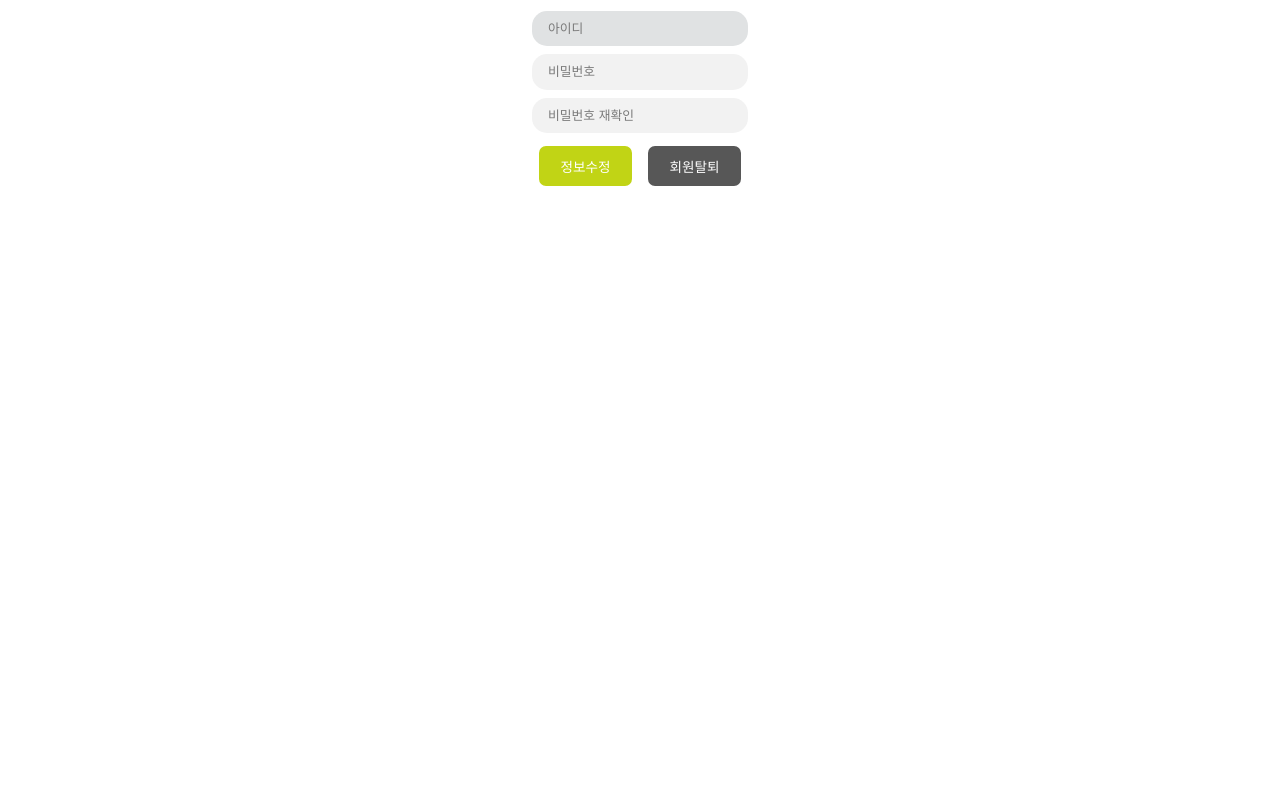
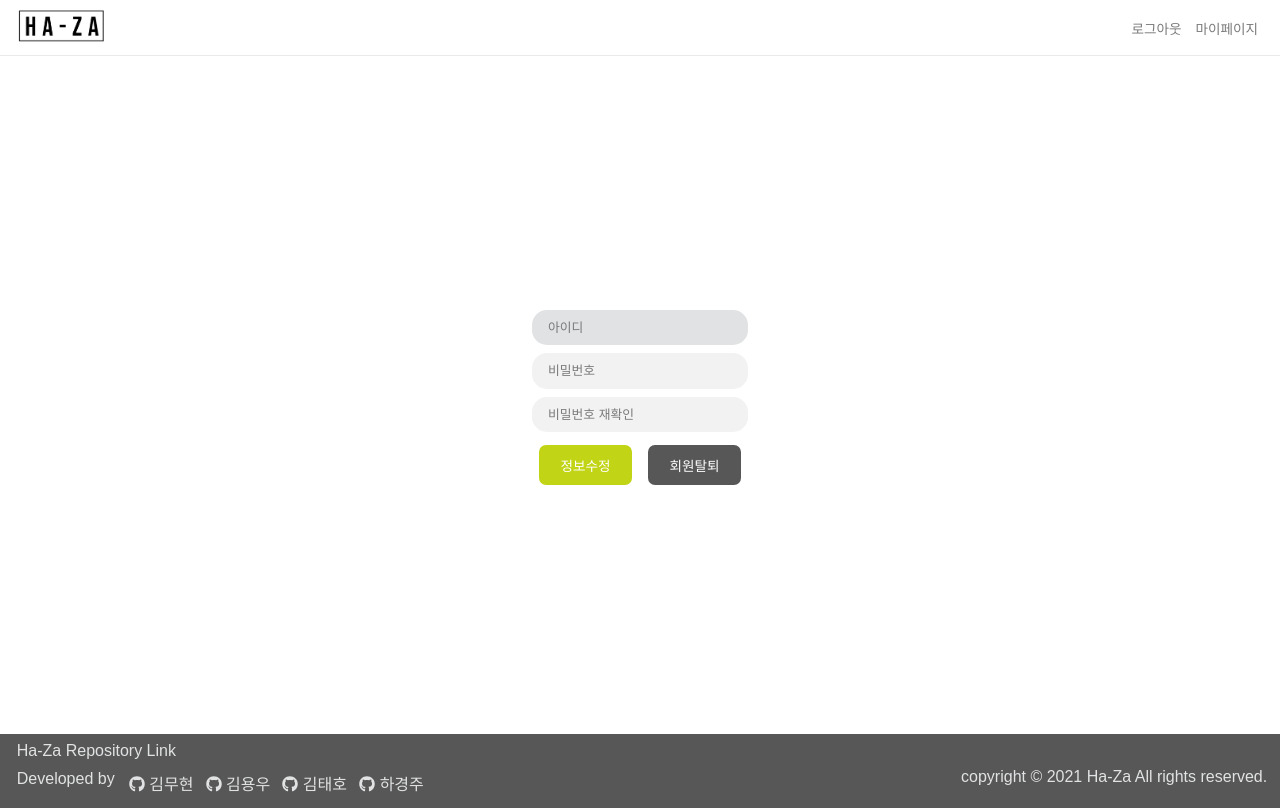
Before and after one commit to moo9205/Ha-Za, a React (Create React App) app in the folder client/: page /mypage in a window 1280 px wide. Built offline with nearby package versions, Linux system fonts and the light colour scheme.

Commit message:
modify: Files

```diff
--- a/client/src/App.tsx
+++ b/client/src/App.tsx
@@ -1,19 +1,123 @@
 import React from 'react';
 import { BrowserRouter, Route, Switch, Redirect } from 'react-router-dom';
+import { useState } from 'react';
+import { useSelector } from 'react-redux';
+import { RootState } from './modules';
+import styled from 'styled-components';
+import Header from './components/Header';
+import Footer from './components/Footer';
 import CounterContainer from './containers/CounterContainer';
+import Mainpage from './pages/Mainpage';
 import Login from './pages/Login';
 import Signup from './pages/Signup';
 import Mypage from './pages/Mypage';
+import Modal from './components/Modal';
+import Notification from './components/Notification';
+
+const AppWrapper = styled.div`
+  * {
+    box-sizing: border-box;
+    -webkit-box-sizing: border-box;
+    -moz-box-sizing: border-box;
+  }
+  .App {
+    font-family: 'Noto Sans KR', sans-serif;
+  }
+  .space {
+    margin-bottom: 3rem;
+  }
+`;
 
 const App: React.FC = () => {
+  const [openLogin, setOpenLogin] = useState(false);
+  const [openSignup, setOpenSignup] = useState(false);
+  const [openModal, setOpenModal] = useState(false);
+  const [message, setMessage] = useState('');
+  const [openNotice, setOpenNotice] = useState(false);
+  const isLogin = useSelector((state: RootState) => state.user).token;
+
+  const handleLoginModalOpen = () => {
+    setOpenLogin(true);
+  };
+  const handleSignupModalOpen = () => {
+    setOpenSignup(true);
+  };
+  const handleLoginModalClose = () => {
+    setOpenLogin(false);
+  };
+  const handleSignupModalClose = () => {
+    setOpenSignup(false);
+  };
+
+  const handleModalOpen = () => {
+    setOpenModal(true);
+  };
+
+  const handleModalClose = () => {
+    setOpenModal(false);
+  };
+
+  const handleMessage = (msg: string) => {
+    setMessage(msg);
+  };
+
+  const handleNotice = (boolean: boolean) => {
+    setOpenNotice(boolean);
+  };
+
   return (
     <BrowserRouter>
-      <Switch>
-        <Route exact path="/" component={CounterContainer} />
-        <Route path="/login" component={Login} />
-        <Route path="/signup" component={Signup} />
-        <Route path="/mypage" component={Mypage} />
-      </Switch>
+      <AppWrapper>
+        <div className="App">
+          <Header
+            login={handleLoginModalOpen}
+            signup={handleSignupModalOpen}
+            modal={handleModalOpen}
+            handleMessage={handleMessage}
+            handleNotice={handleNotice}
+          />
+          <div className="space" />
+          {openModal ? <Modal handleModal={handleModalClose} login={handleLoginModalOpen} /> : null}
+          <Switch>
+            <Route exact path="/" component={Mainpage} />
+            <Route exact path="/counter" component={CounterContainer} />
+            <Route path="/mypage">
+              {isLogin ? (
+                <Mypage
+                  modal={handleModalOpen}
+                  handleMessage={handleMessage}
+                  handleNotice={handleNotice}
+                />
+              ) : (
+                <Redirect to="/" />
+              )}
+            </Route>
+          </Switch>
+          {openNotice ? (
+            <Notification
+              message={message}
+              handleNotice={handleNotice}
+              handleMessage={handleMessage}
+            />
+          ) : null}
+          <Footer />
+          {openSignup ? (
+            <Signup
+              handleModal={handleSignupModalClose}
+              handleMessage={handleMessage}
+              handleNotice={handleNotice}
+            />
+          ) : null}
+          {openLogin ? (
+            <Login
+              signup={handleSignupModalOpen}
+              handleModal={handleLoginModalClose}
+              handleMessage={handleMessage}
+              handleNotice={handleNotice}
+            />
+          ) : null}
+        </div>
+      </AppWrapper>
     </BrowserRouter>
   );
 };
--- a/client/src/components/UserComponents.tsx
+++ b/client/src/components/UserComponents.tsx
@@ -24,8 +24,8 @@ export const InputField = styled.input`
   background-color: #f2f2f2;
   border: none;
   border-radius: 15px;
-  width: 11.5rem;
-  height: 1.2rem;
+  width: 13.5rem;
+  height: 2.2rem;
   padding: 0.5rem 1rem;
   margin-bottom: 0.5rem;
   color: ${Colors.darkGray};
--- a/client/src/index.tsx
+++ b/client/src/index.tsx
@@ -3,11 +3,22 @@ import ReactDOM from 'react-dom';
 import './index.css';
 import App from './App';
 import { Provider } from 'react-redux';
-import { createStore } from 'redux';
+import { createStore, compose } from 'redux'
 import rootReducer from './modules';
 import reportWebVitals from './reportWebVitals';
 
-const store = createStore(rootReducer);
+declare global {
+  interface Window {
+    __REDUX_DEVTOOLS_EXTENSION_COMPOSE__?: typeof compose;
+  }
+}
+
+const composeEnhancers = window.__REDUX_DEVTOOLS_EXTENSION_COMPOSE__ || compose
+
+const store = createStore(
+  rootReducer,
+  composeEnhancers()
+);
 
 ReactDOM.render(
   <Provider store={store}>
--- a/client/src/pages/Login.tsx
+++ b/client/src/pages/Login.tsx
@@ -54,7 +54,14 @@ export const SignupSpan = styled.span`
   }
 `;
 
-const Login: React.FC = () => {
+type LoginProp = {
+  signup: (a: boolean) => void;
+  handleModal: (a: boolean) => void;
+  handleMessage: (a: string) => void;
+  handleNotice: (a: boolean) => void;
+};
+
+const Login = ({ signup, handleModal, handleMessage, handleNotice }: LoginProp) => {
   const [loginInfo, setLoginInfo] = useState({
     id: '',
     password: ''
@@ -79,15 +86,10 @@ const Login: React.FC = () => {
     }
   };
 
-  // JUST FOR TESTING
-  const handleClick = () => {
-    alert('닫기');
-  };
-
   return (
     <Backdrop>
       <LoginView>
-        <CloseButton onClick={handleClick} />
+        <CloseButton onClick={handleModal} />
         <img className="logo" src={logo} alt="logo" />
         <LoginInputContainer>
           <InputField
--- /dev/null
+++ b/client/src/pages/Mainpage.tsx
@@ -0,0 +1,18 @@
+import styled from 'styled-components';
+
+export const MainpageWrapper = styled.div`
+  .main {
+    display: flex;
+    min-height: calc(100vh - 170px);
+  }
+`;
+
+const Mainpage = () => {
+  return (
+    <MainpageWrapper>
+      <div className="main"></div>
+    </MainpageWrapper>
+  );
+};
+
+export default Mainpage;
--- a/client/src/pages/Mypage.tsx
+++ b/client/src/pages/Mypage.tsx
@@ -3,6 +3,13 @@ import { useState } from 'react';
 import styled from 'styled-components';
 import { Colors } from '../components/utils/_var';
 import { Alertbox, InputField } from '../components/UserComponents';
+
+export const MypageWrapper = styled.div`
+  .main {
+    display: flex;
+    min-height: calc(100vh - 170px);
+  }
+`;
 
 export const MypageView = styled.div`
   margin: auto;
@@ -51,8 +58,13 @@ export const MypageButton = styled.button`
     border: 2px solid ${Colors.darkGray};
   }
 `;
+type MypageProp = {
+  modal: () => void;
+  handleMessage: (a: string) => void;
+  handleNotice: (a: boolean) => void;
+};
 
-const Mypage: React.FC = () => {
+const Mypage = ({ modal, handleMessage, handleNotice }: MypageProp) => {
   const [checkPassword, setCheckPassword] = useState(true);
   const [checkRetypePassword, setCheckRetypePassword] = useState(true);
   const [errorMsg, setErrorMsg] = useState('');
@@ -106,11 +118,17 @@ const Mypage: React.FC = () => {
   };
 
   return (
+    <MypageWrapper>
+      <div className="main">
         <MypageView>
           <MypageInputContainer>
             <InputField disabled placeholder="아이디" />
             <InputField type="password" onChange={inputCheck('password')} placeholder="비밀번호" />
-        <InputField type="password" onChange={handleCheckPassword} placeholder="비밀번호 재확인" />
+            <InputField
+              type="password"
+              onChange={handleCheckPassword}
+              placeholder="비밀번호 재확인"
+            />
           </MypageInputContainer>
           <MypageButton onClick={handleEditRequest} color={Colors.lightGreen}>
             정보수정
@@ -120,6 +138,8 @@ const Mypage: React.FC = () => {
           </MypageButton>
           <Alertbox>{errorMsg}</Alertbox>
         </MypageView>
+      </div>
+    </MypageWrapper>
   );
 };
 
--- a/client/src/pages/Signup.tsx
+++ b/client/src/pages/Signup.tsx
@@ -42,7 +42,13 @@ export const SignUpButton = styled.button`
   }
 `;
 
-const Signup: React.FC = () => {
+type SignupProp = {
+  handleModal: (a: boolean) => void;
+  handleMessage: (a: string) => void;
+  handleNotice: (a: boolean) => void;
+};
+
+const Signup = ({ handleModal, handleMessage, handleNotice }: SignupProp) => {
   const [userInfo, setUserInfo] = useState({
     id: '',
     password: ''
@@ -115,15 +121,10 @@ const Signup: React.FC = () => {
     }
   };
 
-  // JUST FOR TESTING
-  const handleClick = () => {
-    alert('닫기');
-  };
-
   return (
     <Backdrop>
       <SignupView>
-        <CloseButton onClick={handleClick} />
+        <CloseButton onClick={handleModal} />
         <img className="logo" src={logo} alt="logo" />
         <SignUpInputContainer>
           <InputField onChange={inputCheck('id')} placeholder="아이디" />
```
Lines whose indentation alone changed are shown as unchanged.
